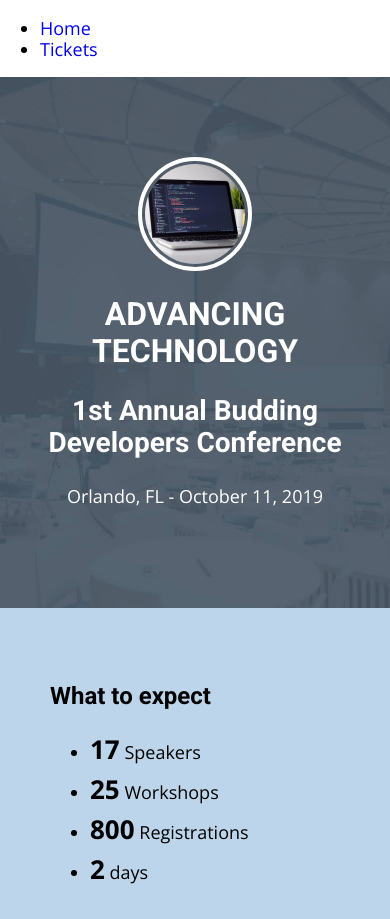
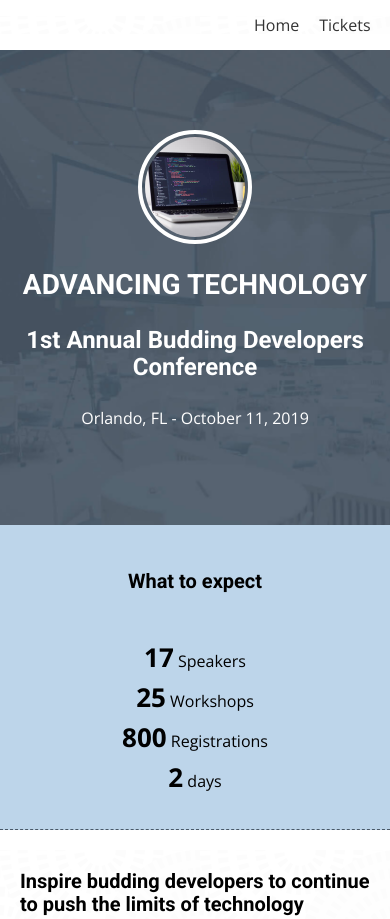
Before and after one commit to rowell68/advancing-technology-website, a plain HTML site: page index.html in a window 390 px wide. Shown: the top 919 px of the page. Drawn offline with nearby package versions, Linux system fonts and the light colour scheme.

Commit message:
Missed part of Assignment#3

```diff
--- a/css/style.css
+++ b/css/style.css
@@ -66,6 +66,26 @@ td, th {
 }
 
 /******* HOMEPAGE *******/
+/* NAV */
+nav {
+    padding: 0 5%;
+    background: url(/images/swirl.png);
+    background-repeat: repeat;
+}
+
+nav ul {
+    display: flex;
+    justify-content: flex-end;
+}
+
+nav ul li {
+    list-style-type: none;
+    margin-left: 20px;
+}
+
+nav ul li a {
+    color: #333;
+}
 
 /*  HEADER  */
 header {
@@ -90,6 +110,25 @@ header img {
 section#expectations {
     background: #BDD5EA;
     border-bottom: 1px dashed #495867;
+    text-align: center;
+}
+
+section#expectations strong {
+    font-size: 32px;
+}
+
+section#expectations h3 {
+    margin-bottom: 50px;
+}
+
+section#expectations ul {
+    display: flex;
+    justify-content: space-around;
+    padding:0;
+}
+
+section#expectations ul li {
+    list-style-type: none;
 }
 
 /* THREE POINTS */
@@ -349,3 +388,64 @@ footer {
         margin: 0;
     }
 }
+@media only screen and (max-width: 479px) {
+    h1 {
+        font-size: 28px;
+    }
+
+    h2 {
+        font-size: 24px;
+    }
+
+    h3 {
+        font-size: 20px;
+    }
+
+    body {
+        font-size: 16px;
+    }
+
+    .wrap {
+        padding: 20px;
+    }
+
+    #header {
+        padding: 80px 10px;
+    }
+
+    .button {
+        padding: 10px;
+    }
+
+    .three-points-section {
+        min-height: 200px;
+    }
+
+    .three-points-section-image {
+        display: none;
+    }
+
+    .three-points-section-text {
+        width: 100%;
+        margin-bottom: 40px;
+    }
+
+    .speaker {
+        clear: both;
+        min-height: 200px;
+        margin-bottom: 40px;
+    }
+
+    .speaker-image {
+        display: none;
+    }
+
+    .speaker-text {
+        width: 100%;
+    }
+
+    .speaker-column-1, .speaker-column-2 {
+        border: none;
+        box-shadow: none;
+    }
+}
```
